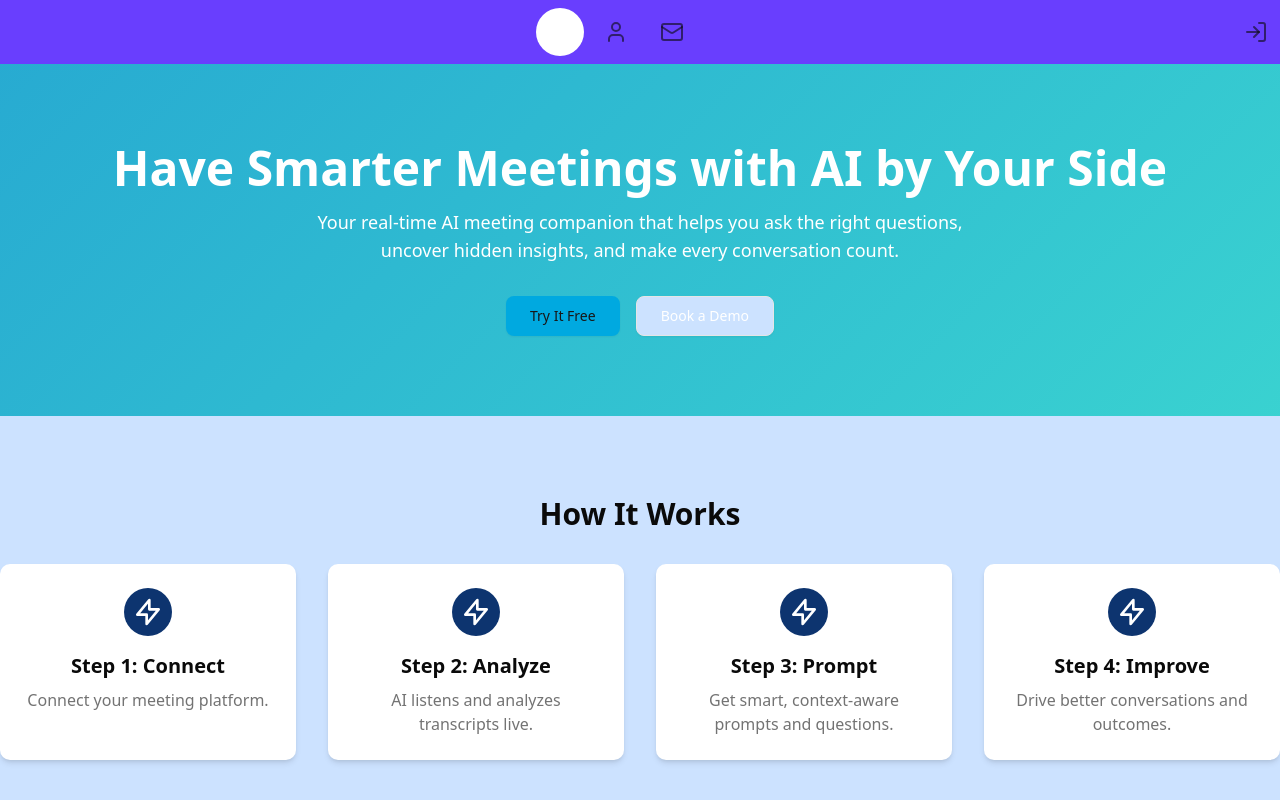
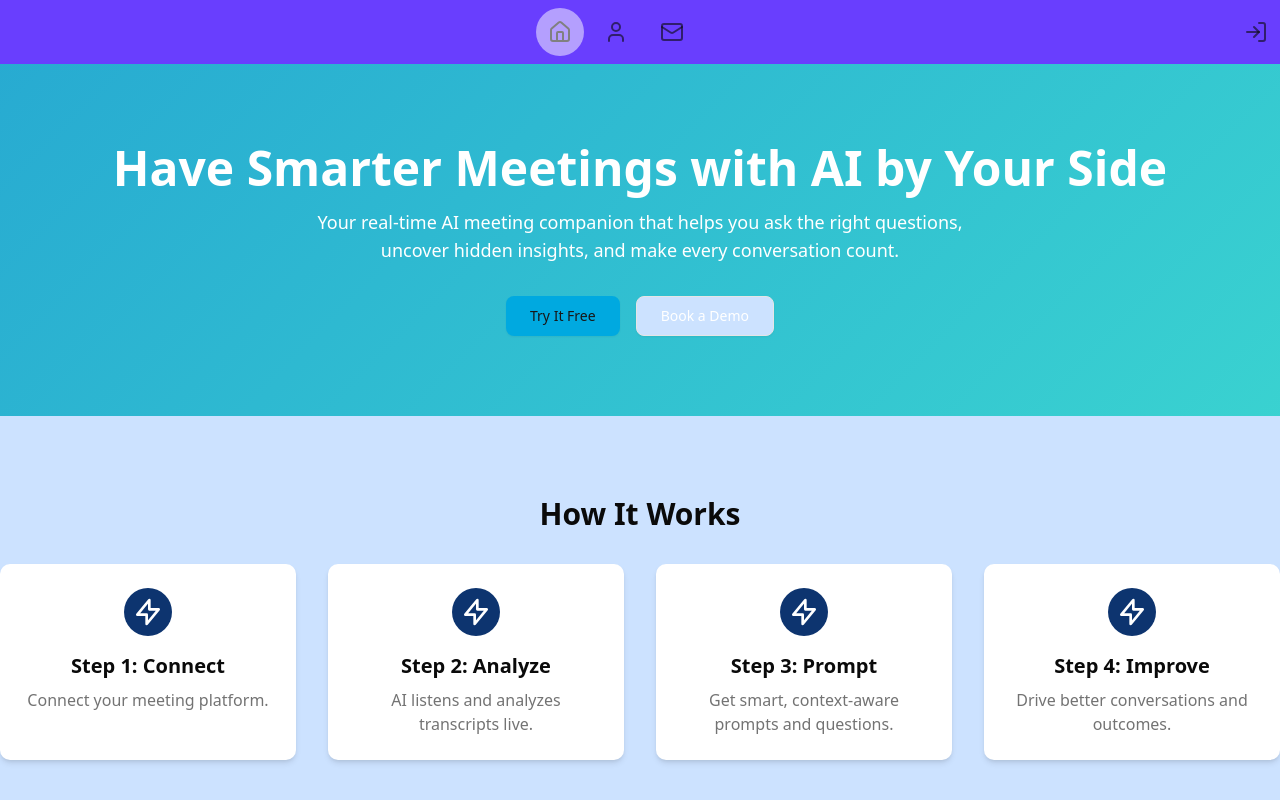
Before and after one commit to RSP0204/Doppelganger, a Next.js app in the folder frontend/: page / in a window 1280 px wide. Shown: the top 800 px of the page. Built offline with nearby package versions, Linux system fonts and the light colour scheme.

Commit message:
Transparency has been reduced to 50% for the navigation section.

```diff
--- a/frontend/src/components/nav-header.tsx
+++ b/frontend/src/components/nav-header.tsx
@@ -49,7 +49,7 @@ return (
                                             {isActive && (
                                                 <motion.div
                                                     layoutId="bubble"
-                                                    className="absolute inset-0 bg-white rounded-full"
+                                                    className="absolute inset-0 bg-white/50 rounded-full"
                                                     style={{ borderRadius: 9999 }}
                                                     transition={{ type: 'spring', stiffness: 300, damping: 30 }}
                                                 />
@@ -79,7 +79,7 @@ return (
                                     {pathname === rightLink.href && (
                                         <motion.div
                                             layoutId="bubble"
-                                            className="absolute inset-0 bg-white rounded-full"
+                                            className="absolute inset-0 bg-white/50 rounded-full"
                                             style={{ borderRadius: 9999 }}
                                             transition={{ type: 'spring', stiffness: 300, damping: 30 }}
                                         />
```
